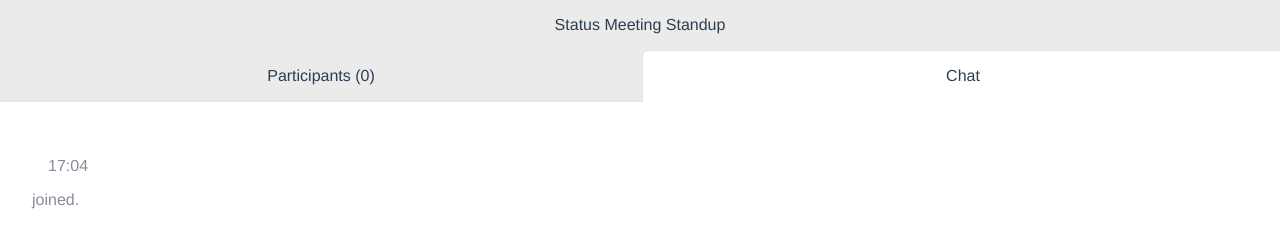
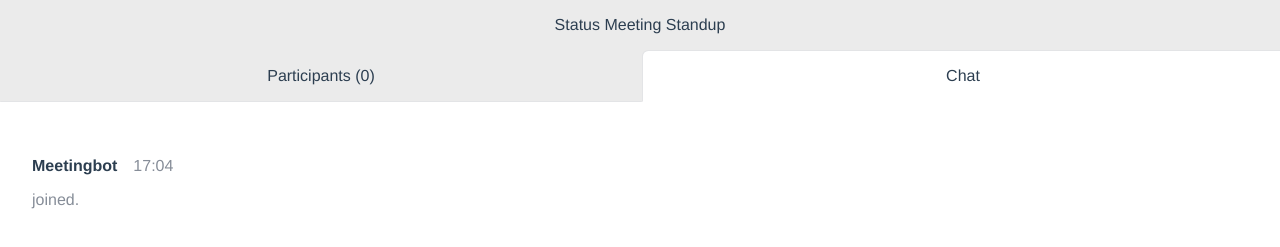
Before and after one commit to miquelbantula/chat-app, a Vue app in the folder frontend/chat-app/: page / in a window 1280 px wide. Both pictures are taken after a click on the button "Ok". Shown: the top 247 px of the page. Built offline with nearby package versions, Linux system fonts and the light colour scheme; no server answers.

Commit message:
showing Meetingbot as user when user connects

```diff
--- a/frontend/chat-app/src/components/Chat.vue
+++ b/frontend/chat-app/src/components/Chat.vue
@@ -1,7 +1,7 @@
 <template>
   <div class="tab-content chat-container">
     <div v-for="(message, i) in messages" :key="i" class="message">
-      <span class="userName">{{ message.userName }}</span>
+      <span class="userName">{{ message.type === 'user-connection' ? 'Meetingbot' : message.userName }}</span>
       <span class="timeStamp">{{ getDate(message.timeStamp) }}</span>
 
       <p class="message" :class="{'text-gray': message.type === 'user-connection'}">{{ message.message }}</p>
```
